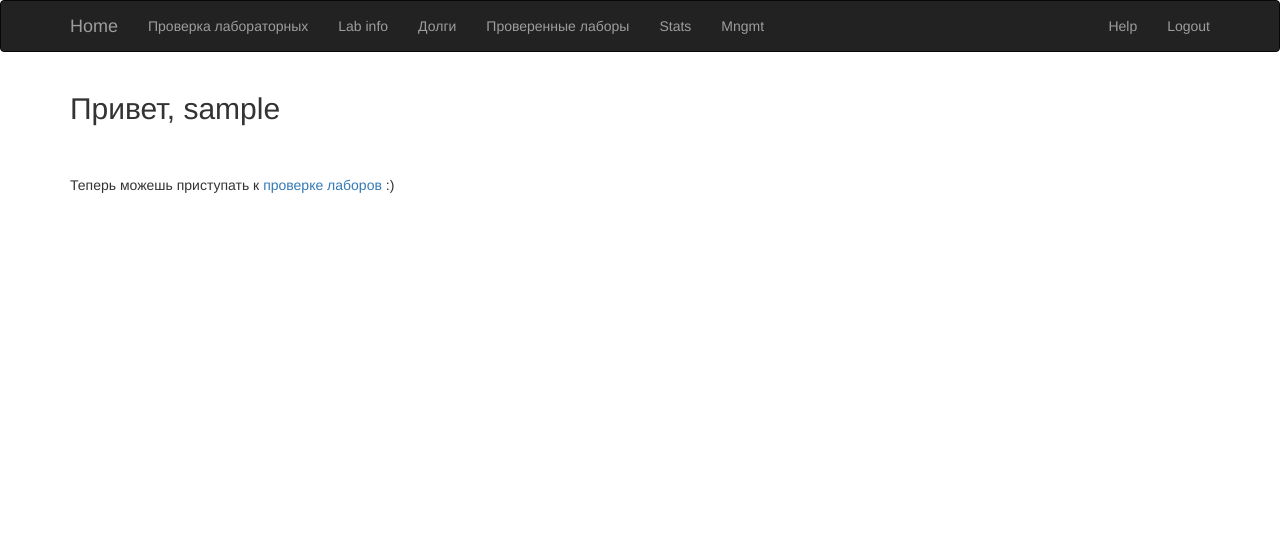
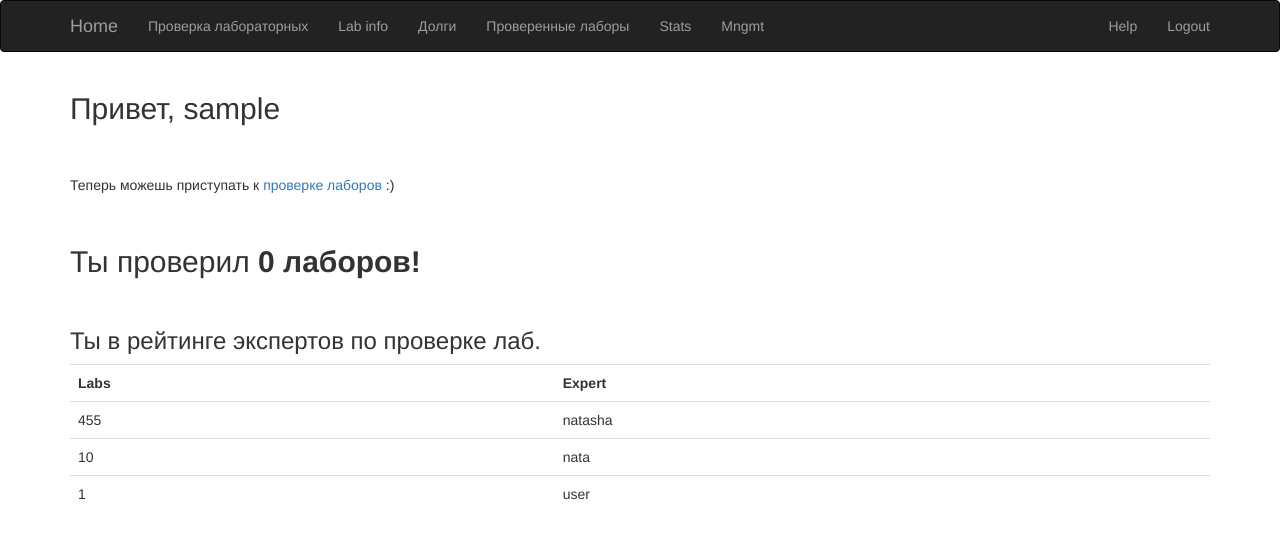
Before and after one commit to natenka/grade-system, a Flask app: page / in a window 1280 px wide. Shown: the top 539 px of the page. Run offline with Flask 2, Linux system fonts and the light colour scheme; the visitor is signed in with stand-in values (Sample User, id 1); data comes from the database, SQL or seed files in the repository; both versions use the stored data as it was after the commit; parts of the project's set-up code (start-up, migrations or seed data) failed here and were passed over; some libraries are stand-ins or nearby versions.

Commit message:
Add changes and fix errors

```diff
--- a/main-app/app/main/forms.py
+++ b/main-app/app/main/forms.py
@@ -14,7 +14,6 @@ class LoginForm(Form):
 class LabForm(Form):
     comment = TextAreaField('\nAdd comment (optional)')
     mark = IntegerField('Enter lab mark')
-    submit_grade = BooleanField('Submit grade', validators=[Required()])
     done = SubmitField('Done')
 
 
@@ -27,6 +26,7 @@ class ShowReportForm(Form):
     select_st_id = SelectField('Select ST ID', choices = [])
     select_lab_id = SelectField('Select Lab ID', choices = [])
     open_report = SubmitField('Open report')
+    regenerate_report = SubmitField('Regenerate report')
 
 
 class SyncGdriveForm(Form):
--- a/main-app/app/main/helpers/diff_report.py
+++ b/main-app/app/main/helpers/diff_report.py
@@ -108,7 +108,7 @@ def parseSection(section,level=1):
     section_dict = odict()
 
     for command in section:
-        if level == 1 and (len(command) < 2 or checkIgnore(command,ignore)):
+        if level == 1 and (len(command) < 2 or checkIgnore(command,ignore)) or len(command) <= level:
             pass
         elif command[level] in string.ascii_letters:
             if current_section:
@@ -237,6 +237,7 @@ def generateLabReport(lab, task, files, path_answer, path_student):
     #print "Generate report for %s %s. Files: %s" % (lab,task,', '.join(files))
 
     results = []
+    percent = 0
 
     for config in files:
         answer_file = path_answer + config
--- a/main-app/app/main/main_helpers.py
+++ b/main-app/app/main/main_helpers.py
@@ -34,6 +34,8 @@ absent_labs = [3,10,20]
 for lab in absent_labs:
     LAB_ID_RANGE.remove(lab)
 
+
+lab_status_values = ['Failed', 'Done', 'ReportGenerated', 'Sended(Done)', 'Loaded']
 
 def query_db(db_name, query, args=()):
     with sqlite3.connect(db_name) as conn:
@@ -75,7 +77,25 @@ def cfg_files_in_dir(dir_name):
 ### Get functions
 
 
+def get_experts_stat(db_name, current_expert):
+    query = "select expert from results"
+    res = set([i[0] for i in query_db(db_name, query) if i[0]])
+    result = {}
+    for expert in res:
+        result[len(get_all_labs_checked_by_expert(db_name, expert))] = expert
+    ordered_result = odict()
+    for key in sorted(result, reverse=True):
+        ordered_result[key] = result[key]
+    place = ''
+    for num, key in enumerate(ordered_result.keys(), 1):
+        if len(get_all_labs_checked_by_expert(db_name, current_expert)) == int(key):
+            place = num
+    return place, ordered_result
+
+
 def get_st_cfg_files(db_name, st_id, lab_id, config):
+
+    STUDENT_ID_FOLDER = st_id_gdisk(db_name)
 
     if lab_id < 1000:
         lab_name = 'lab%03d' % int(lab_id)
@@ -389,7 +409,6 @@ def check_new_loaded_labs(db_name,config, verbose=True):
 
     for st_id in config['ST_ID_RANGE']:
         for lab_id in range_labs:
-            lab_status_values = ['Failed', 'Done', 'ReportGenerated', 'Sended(Done)']
             lab_status = get_lab_status(db_name,st_id,lab_id)
             if lab_status in lab_status_values:
                 pass
@@ -468,11 +487,10 @@ def check_new_loaded_BIG_labs(db_name, config, verbose=True):
     for st_id in config['ST_ID_RANGE']:
         for lab_id in [1001, 1002]:
             #print st_id, lab_id
-            lab_status_values = ['Failed', 'Done', 'ReportGenerated', 'Sended(Done)']
             lab_status = get_lab_status(db_name,st_id,lab_id)
             if lab_status in lab_status_values:
                 pass
-            elif lab_status == None and check_student_BIG_lab_files(db_name, st_id, lab_id, config):
+            elif not lab_status and check_student_BIG_lab_files(db_name, st_id, lab_id, config):
                 set_lab_status(db_name, st_id, lab_id, 'Loaded')
                 if verbose:
                     print "Set status to 'Loaded' for lab %d student %d" % (lab_id, st_id)
@@ -731,13 +749,13 @@ def mail(to, subject, text, attach=None):
     mailServer.close()
 
 
-def send_mail_to_all_students(message):
-    all_emails = query_db(DB, "select st_email from students")
+def send_mail_to_all_students(db_name, header, message):
+    all_emails = query_db(db_name, "select st_email from students")
 
     for e in all_emails:
         email = e[0]
         if len(email) > 3:
-            mail(email, "[Lab] Big Lab 2!", message)
+            mail(email, header, message)
         print email
 
 def send_mail_with_reports(db_name, config):
--- a/main-app/app/main/routes.py
+++ b/main-app/app/main/routes.py
@@ -11,7 +11,7 @@ from flask import current_app
 from . import main
 from ..models import User
 from .forms import LoginForm, LabForm, SyncGdriveForm, SyncStuGdriveForm, SendCheckedLabsForm, SendMailToAllStudentsForm, EditReportForm, ShowReportForm
-from .main_helpers import check_labs_and_generate_reports, set_lab_check_results, get_all_loaded_labs, generate_dict_report_content, return_report_content, get_comment_email_mark_from_db, get_all_comments_for_lab, get_all_for_loaded_configs, return_cfg_files, get_student_name, get_results_web, get_lab_stats_web, get_st_list_not_done_lab, get_all_labs_checked_by_expert, get_config_diff_report, send_mail_with_reports, sync, configs_folder_id, students_folder_id, last_sync, set_last_sync, get_last_sync_time, st_id_gdisk, LAB_ID_RANGE, get_st_cfg_files
+from .main_helpers import check_labs_and_generate_reports, set_lab_check_results, get_all_loaded_labs, generate_dict_report_content, return_report_content, get_comment_email_mark_from_db, get_all_comments_for_lab, get_all_for_loaded_configs, return_cfg_files, get_student_name, get_results_web, get_lab_stats_web, get_st_list_not_done_lab, get_all_labs_checked_by_expert, get_config_diff_report, send_mail_with_reports, sync, configs_folder_id, students_folder_id, last_sync, set_last_sync, get_last_sync_time, st_id_gdisk, LAB_ID_RANGE, get_st_cfg_files, get_experts_stat, check_new_loaded_configs
 
 import os
 import datetime
@@ -21,7 +21,10 @@ from operator import itemgetter
 @main.route('/')
 def index():
 
-    return render_template('index.html')
+    place, exp_stats = get_experts_stat(current_app.config['DB'], str(current_user))
+    lab_count = len(get_all_labs_checked_by_expert(current_app.config['DB'], str(current_user)))
+
+    return render_template('index.html', lab_count=lab_count, place=place, exp_stats=exp_stats)
 
 
 @main.route('/labs', methods=['GET', 'POST'])
@@ -66,16 +69,17 @@ def report(id):
     form.comment.data = cur_comment
     form.mark.data = cur_mark
 
+    student = get_student_name(DB, st_id)
+
     if form.validate_on_submit():
         comment = request.form['comment'] if 'comment' in request.form.keys() else ''
 
         set_lab_check_results(DB, st_id, lab_id, 'Done', comment, request.form['mark'], current_user, today_data)
-        print 'DONE with submit grade'
+        print 'LAB', lab_id, 'for Student', st_id, student, 'DONE', 'with mark', request.form['mark']
 
         return redirect(url_for('main.labs'))
 
     diff_report = generate_dict_report_content(DB, st_id, lab_id, current_app.config)
-    student = get_student_name(DB, st_id)
     print student
 
     st_config_files = get_st_cfg_files(DB, st_id, lab_id, current_app.config)
@@ -116,6 +120,7 @@ def edit_report(id):
 @login_required
 def lab_info():
 
+    check_new_loaded_configs(current_app.config['DB'], current_app.config)
     labs = get_all_for_loaded_configs(current_app.config['DB'])
     return render_template('lab_info.html', lab_count = len(labs), labs=labs)
 
@@ -224,6 +229,11 @@ def manage():
         send_mail_with_reports(current_app.config['DB'], current_app.config)
         return redirect(url_for('main.manage'))
 
+    #if 'confirm' in request.form.keys() and 'all_send' in request.form.keys():
+    #    header = send_mail_to_all_form.header.data
+    #    message = send_mail_to_all_form.message.data
+    #    send_mail_to_all_students(current_app.config['DB'], header, message)
+
     configs_upd_time, students_upd_time = get_last_sync_time(current_app.config['BASE_PATH'])
 
     return render_template('manage.html', configs_upd_time=configs_upd_time, students_upd_time=students_upd_time,
--- a/main-app/app/templates/index.html
+++ b/main-app/app/templates/index.html
@@ -13,5 +13,21 @@
         <br>
         <br>
         <p>Теперь можешь приступать к <a href="{{ url_for('main.labs') }}">проверке лаборов</a> :)</p>
+        <br>
+        <h2>Ты проверил <b>{{ lab_count }} лаборов!</b></h2>
+        <br>
+        <h3>Ты {{place}} в рейтинге экспертов по проверке лаб.</h3>
+        <table class="table table-hover">
+            <tr>
+                <th>Labs</th>
+                <th>Expert</th>
+            </tr>
+            {% for labs in exp_stats %}
+            <tr>
+                <td>{{labs}}</td>
+                <td>{{exp_stats[labs]}}</td>
+            </tr>
+            {% endfor %}
+        </table>
     {% endif %}
 {% endblock %}
```
Also changed, not shown: main-app/grade_system_dev.sqlite.
